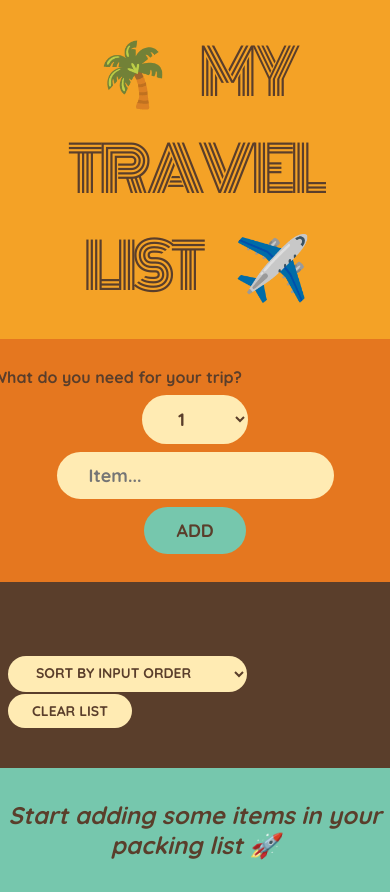
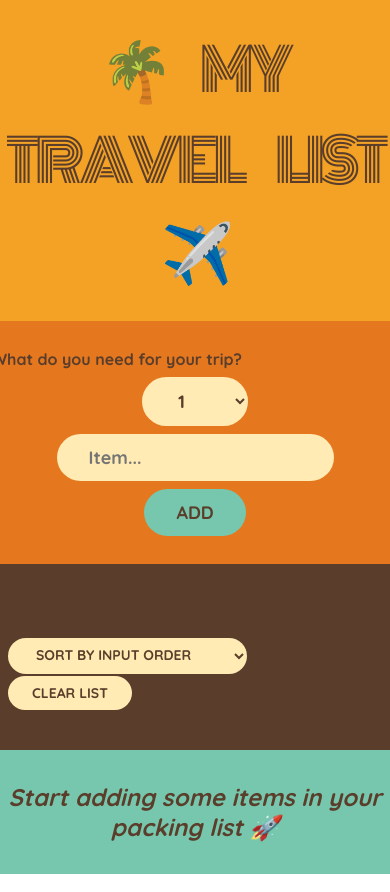
Before and after one commit to jiteshpawar13/travel-list, a React (Create React App) app: page / in a window 390 px wide. Built offline with nearby package versions, Linux system fonts and the light colour scheme.

Commit message:
modified

```diff
--- a/src/index.css
+++ b/src/index.css
@@ -146,7 +146,7 @@ input[type="checkbox"] {
   }
 
   h1 {
-    font-size: 16vw;
+    font-size: 15vw;
   }
 
 }
```
